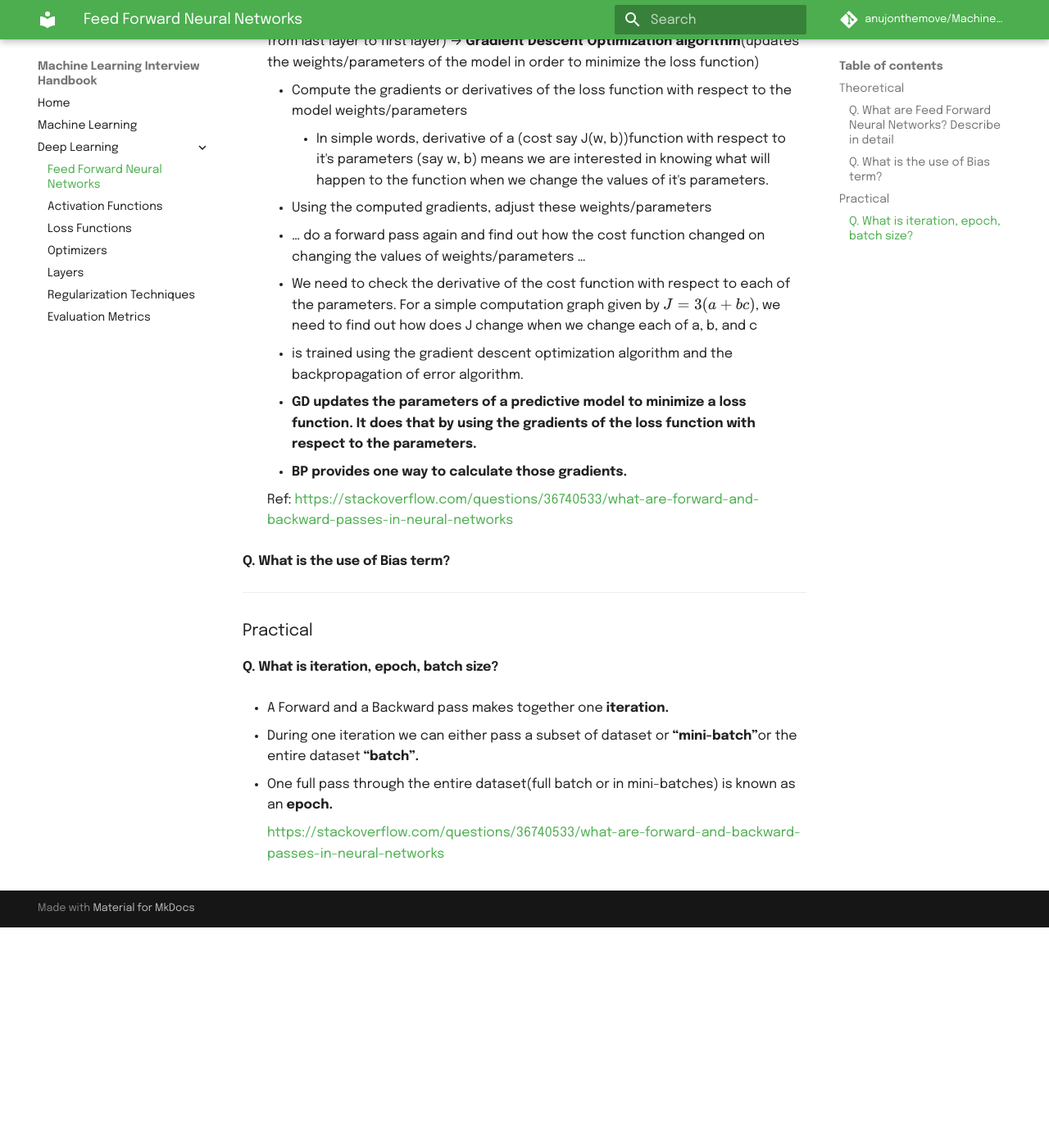
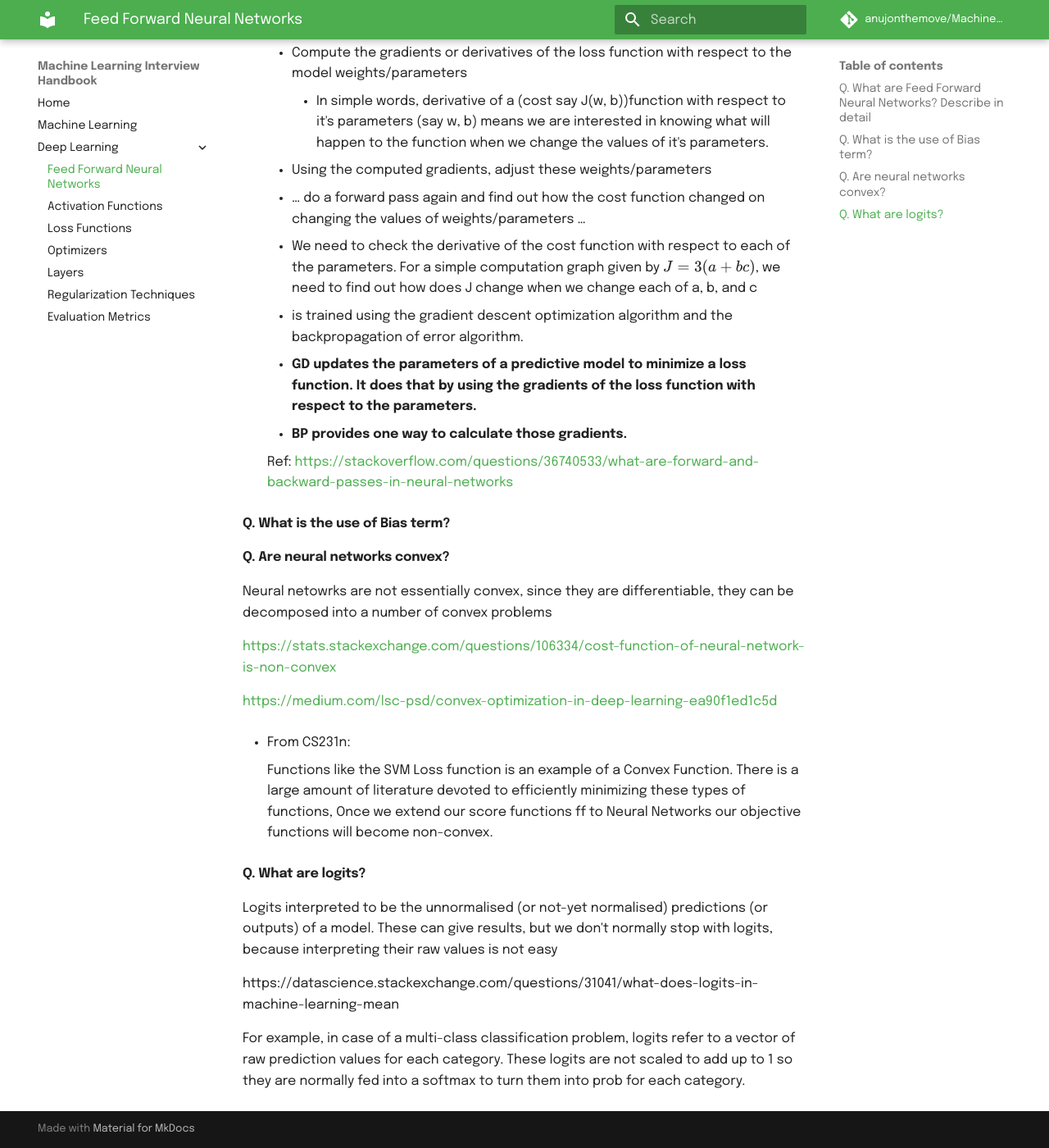
Before and after one commit to anujonthemove/Machine-Learning-Interview-Handbook, an MkDocs documentation site: the page built from docs/feed-forward-nns.md, in a window 1280 px wide and 1400 px high, scrolled down 592 px. Shown: the whole window at 82% size. Built offline with MkDocs 1.6.1 and Material for MkDocs 9.7.7, drawn with Linux system fonts in a browser that asks for light colours; comment, search, counter and statistics services are not loaded; before the commit the page ends 1723 px from its top, so only the background shows below that.

Commit message:
updated doc

```diff
--- a/docs/feed-forward-nns.md
+++ b/docs/feed-forward-nns.md
@@ -1,5 +1,3 @@
-
-### Theoretical
 
 #### Q. What are Feed Forward Neural Networks? Describe in detail
 
@@ -28,15 +26,22 @@ Typically, the computation in a Feed Forward Neural Network is organized in a Di
 
 #### Q. What is the use of Bias term?
 
-____
+#### Q. Are neural networks convex?
 
+Neural netowrks are not essentially convex, since they are differentiable, they can be decomposed into a number of convex problems
 
-### Practical
+[https://stats.stackexchange.com/questions/106334/cost-function-of-neural-network-is-non-convex](https://stats.stackexchange.com/questions/106334/cost-function-of-neural-network-is-non-convex)
 
-#### Q. What is iteration, epoch, batch size?
-*   A Forward and a Backward pass makes together one **iteration.**
+[https://medium.com/lsc-psd/convex-optimization-in-deep-learning-ea90f1ed1c5d](https://medium.com/lsc-psd/convex-optimization-in-deep-learning-ea90f1ed1c5d)
 
-*   During one iteration we can either pass a subset of dataset or **“mini-batch”**or the entire dataset **“batch”.**
-*   One full pass through the entire dataset(full batch or in mini-batches) is known as an **epoch.**
+- From CS231n:
 
-    [https://stackoverflow.com/questions/36740533/what-are-forward-and-backward-passes-in-neural-networks](https://stackoverflow.com/questions/36740533/what-are-forward-and-backward-passes-in-neural-networks)
+    Functions like the SVM Loss function is an example of a Convex Function. There is a large amount of literature devoted to efficiently minimizing these types of functions, Once we extend our score functions ff to Neural Networks our objective functions will become non-convex.
+
+#### Q. What are logits?
+
+Logits interpreted to be the unnormalised (or not-yet normalised) predictions (or outputs) of a model. These can give results, but we don't normally stop with logits, because interpreting their raw values is not easy
+
+https://datascience.stackexchange.com/questions/31041/what-does-logits-in-machine-learning-mean
+
+For example, in case of a multi-class classification problem, logits refer to a vector of raw prediction values for each category. These logits are not scaled to add up to 1 so they are normally fed into a softmax to turn them into prob for each category.
```
Also changed, not shown: docs/loss-functions.md (+5 -5 lines), docs/optimizers.md (+48 -0 lines), docs/regularization-techniques.md (+43 -0 lines).
